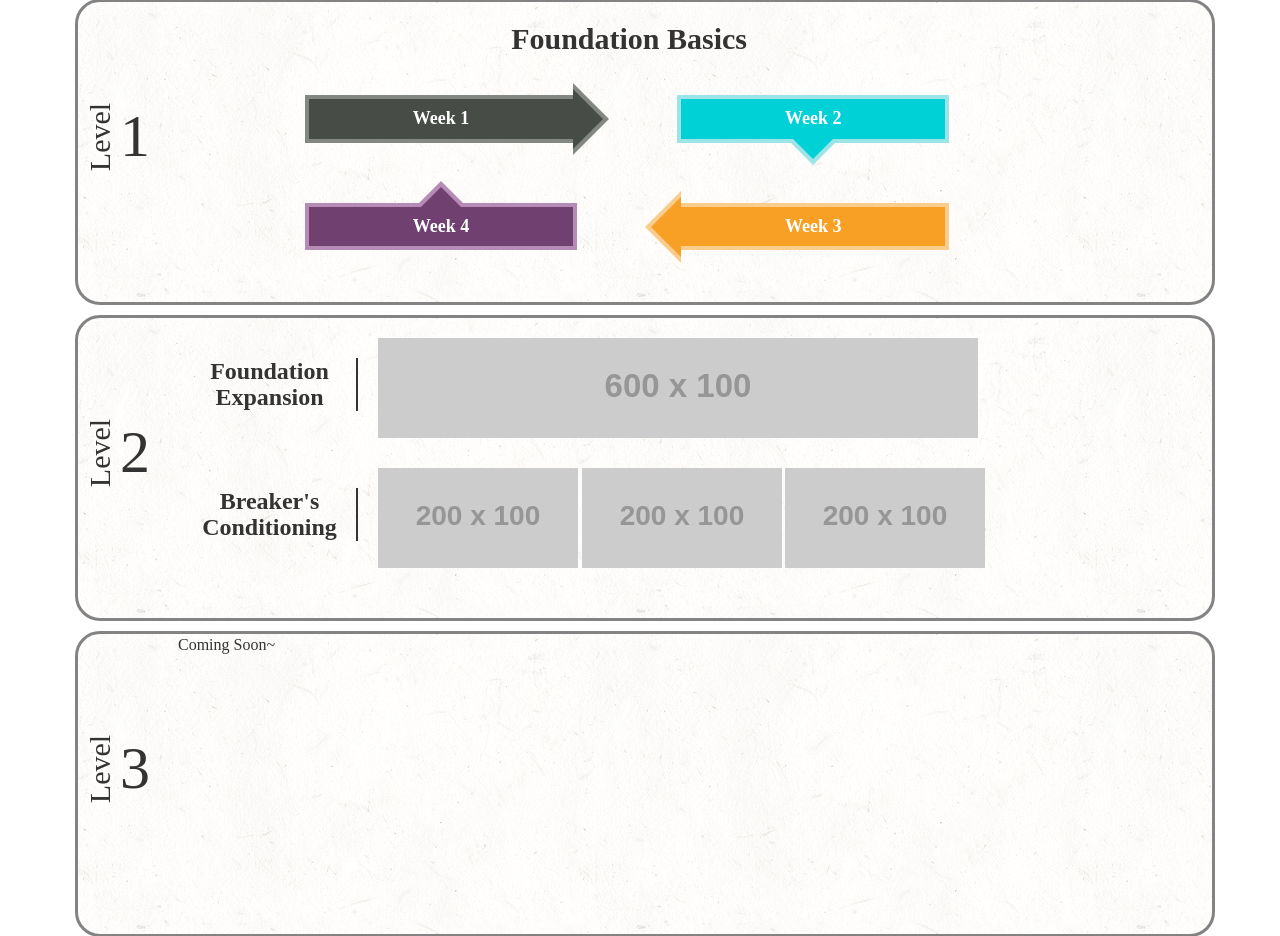
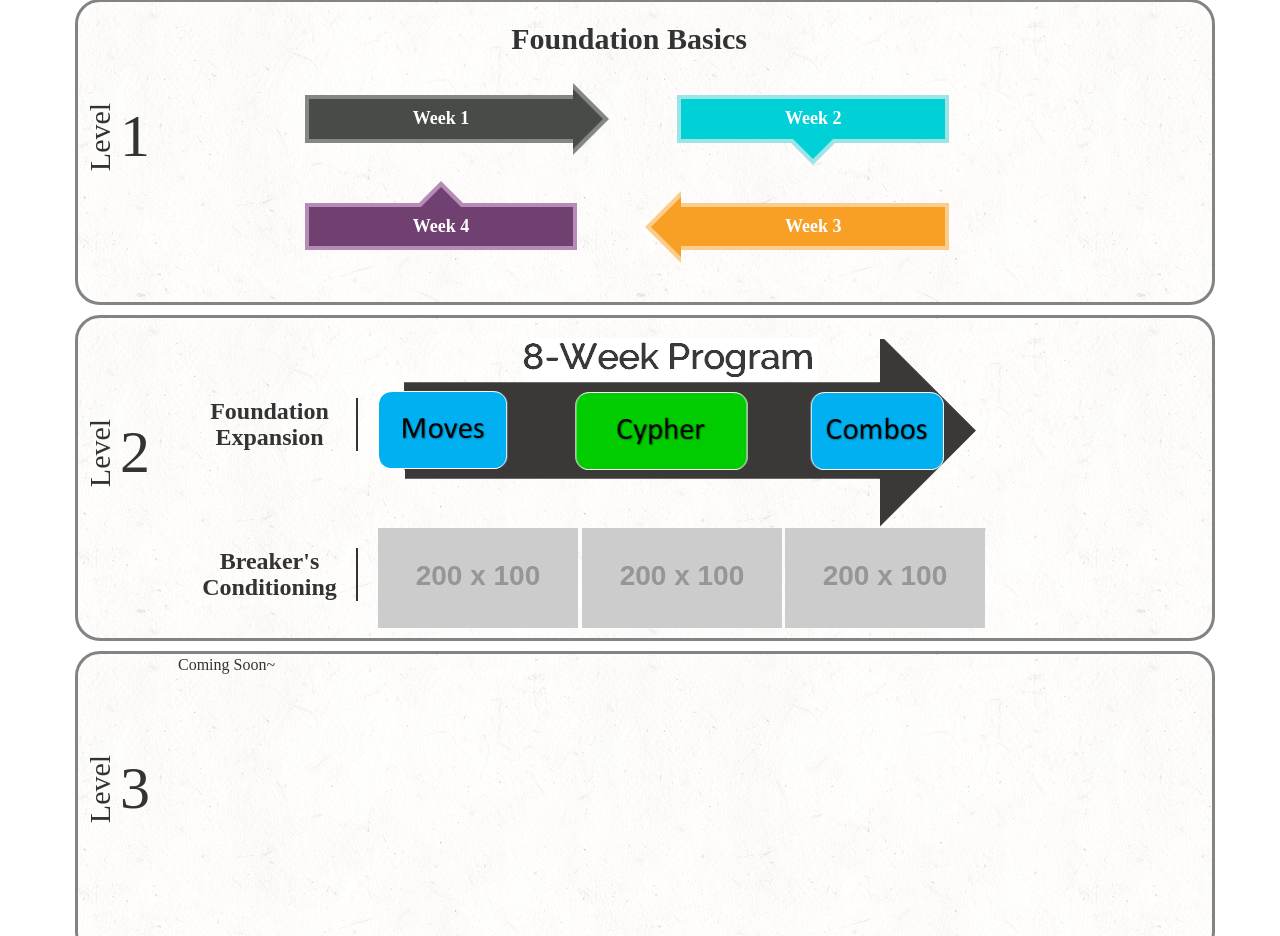
Before and after one commit to linhub15/freestyle-movement-site, a PHP site: page /classes.html in a window 1280 px wide. Shown: the part 193-1129 px from the top of the page. Run offline with PHP 8.4, Linux system fonts and the light colour scheme; grey boxes labelled with a size stand in for pictures from a placeholder-image service; some libraries are stand-ins or nearby versions; some web fonts are replaced.

Commit message:
Added timeline on class page

```diff
--- a/classes.html
+++ b/classes.html
@@ -194,7 +194,8 @@
             <div id="foundation-expansion-div">
                  <h3 class="dance-class-heading">Foundation Expansion</h3>
                 <!-- Length of class image -->
-                <img src="http://placehold.it/600x100" alt="Classes are 8 weeks long" class="foundation-expansion-img">
+                 <img src="images/timeline2.png" alt="Classes are 8 weeks long" class="foundation-expansion-img">
+
             </div>
 
 
--- a/css/classes-page.css
+++ b/css/classes-page.css
@@ -1,6 +1,8 @@
 h1{
 	font-size: 40px;
 }
+
+
 .level-section {
 	border: solid;
 	border-width: 3px;
@@ -79,6 +81,10 @@ h1{
 	font-weight: bold;
 	color:white;
 }
+.level-content h2{
+		font-size: 30px;
+		font-weight: bold;
+	}
 
 @media(max-width: 990px){
 
@@ -224,10 +230,7 @@ h1{
 	position: relative;
 	left: 14%;
 	}
-	.level-content h2{
-		font-size: 30px;
-		font-weight: bold;
-	}
+
 	.arrow_box1 {
 	position: relative;
 	background: #474c46;
@@ -378,6 +381,7 @@ h1{
 	border-width: 2px;
 	margin-right: 20px;
 	font-weight: bold;
+	margin-top: 60px;
 }
 #foundation-expansion-div > img {
 	float: left;
```
Also changed, not shown: images/timeline.png (added), images/timeline2.png (added).
